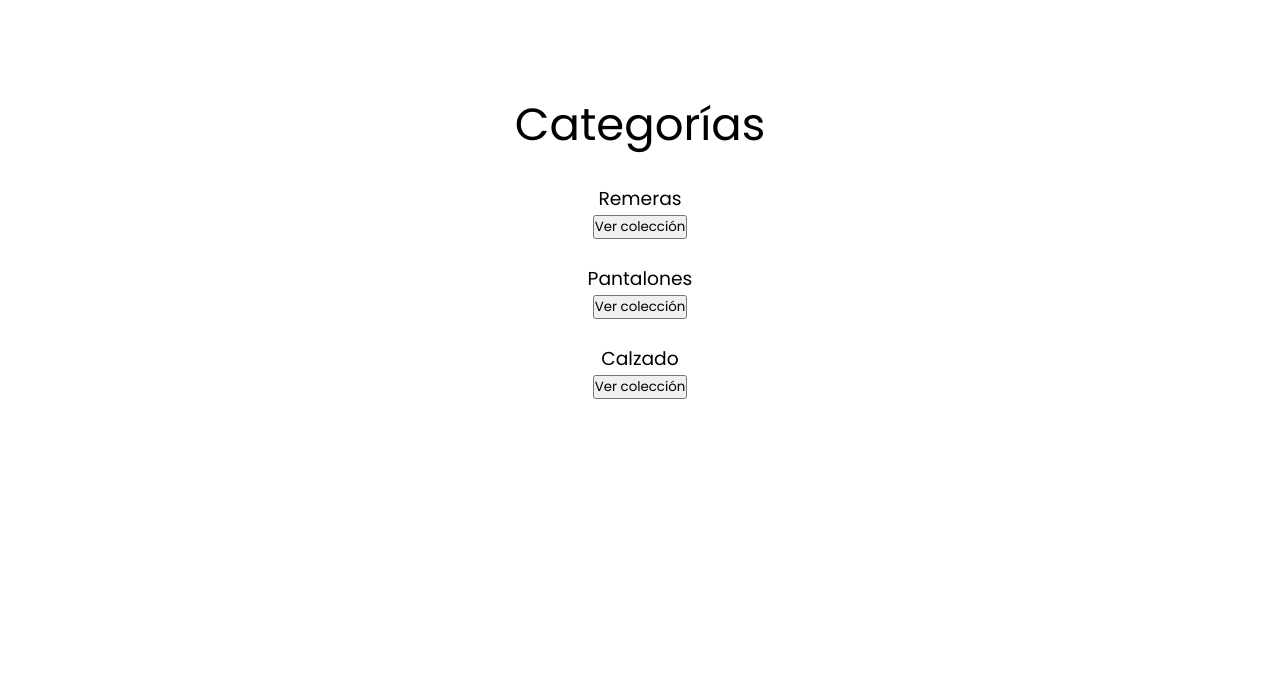
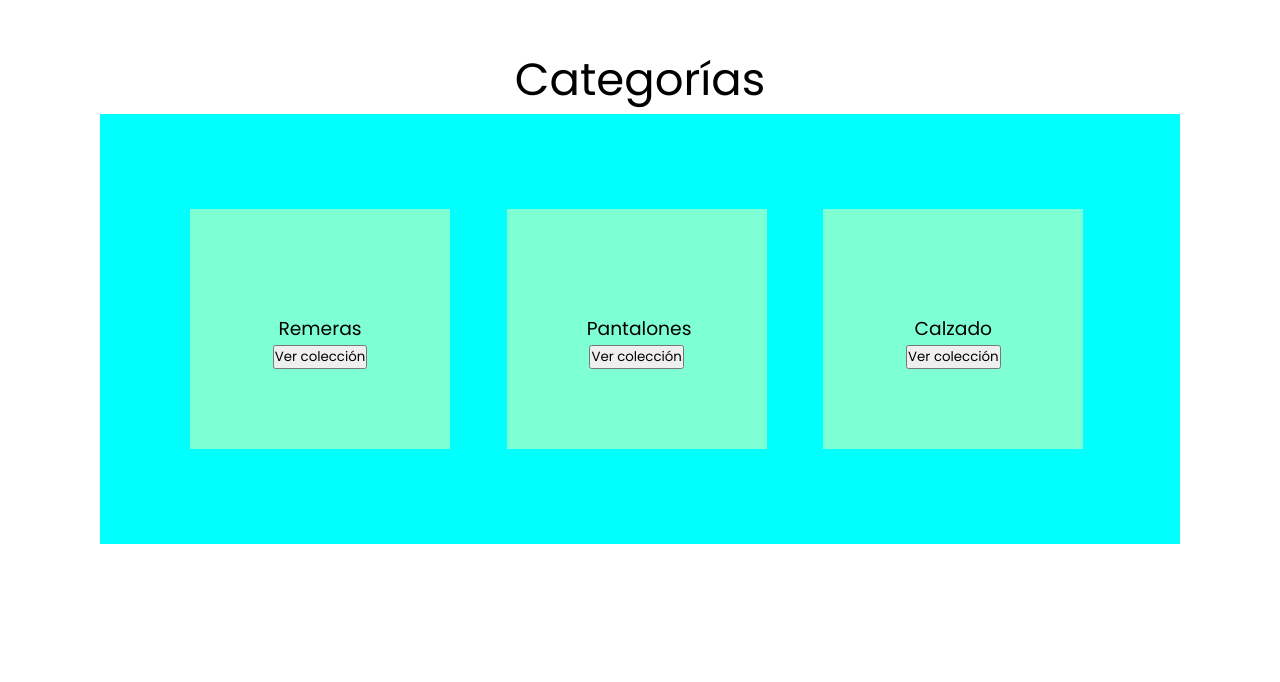
Before and after one commit to felipelozada1/Proyecto1-utn_2024, a plain HTML site: page index.html in a window 1280 px wide. Shown: the part 958-1640 px from the top of the page. Drawn offline with Linux system fonts and the light colour scheme.

Commit message:
upload: article tag and add styles in section categories

```diff
--- a/index.html
+++ b/index.html
@@ -55,8 +55,8 @@
 
         <!--Sección_2_Categories-->
         <section id="categories">
-
             <h2>Categorías</h2>
+            <article class="categories-cards">
                 <div class="container-grid-categories">
                     <div class="card">
                         <div class="container-img-categories">
@@ -86,6 +86,7 @@
                         <button>Ver colección</button>
                     </div>
                 </div>
+            </article>
         </section>
 
         <!--Sección_3_Products-container-cards-->
--- a/styles/style.css
+++ b/styles/style.css
@@ -8,13 +8,13 @@
 
 
 :root {
-    --primary-color: var();
-    --secondary-color: var();
+    --primary-color: rgb(216, 216, 216);
+    --secondary-color: whitesmoke;
 
 }
 
 header {
-    background-color: rgb(216, 216, 216);
+    background-color: var(--primary-color);
     padding: 20px;
     display: flex;
     align-items: center;
@@ -23,7 +23,7 @@ header {
 
 header nav ul {
     display: flex;
-    gap: 10px;
+    gap: 50px;
     list-style: none;
 }
 
@@ -33,7 +33,7 @@ header nav ul li a {
 }
 
 header nav ul li a:hover {
-    color: whitesmoke;
+    color: var(--secondary-color)
 }
 
 header img {
@@ -41,7 +41,7 @@ header img {
 }
 
 section {
-    padding: 45px;
+    padding: 30px;
     min-height: 100vh;
 }
 
@@ -49,7 +49,6 @@ section {
     display: flex;
     flex-direction: column;
     justify-content: center;
-    background-color: white;
     background-image: url(/assets/123.jpg);
     background-repeat: no-repeat;
     background-position: right;
@@ -73,16 +72,25 @@ section {
     font-weight: normal;
 }
 
-#categories {
+#categories h2 {
     text-align: center;
-
-}
-
-#categories h2 {
     font-size: 45px;
 }
 
-#categories .cards {
-    gap: 10px;
-    padding: 20px;
+.categories-cards {
+    max-width: 900px;
+    background-color: aqua;
+    margin: auto;
+    padding: 90px;
+    display: grid;
+    grid-template-columns: repeat(3, 1fr);
+    gap: 50px;
 }
+
+.container-grid-categories {
+    width: 100px;
+    margin: 5px 0;
+    padding: 80px;
+    text-align: center;
+    background-color: aquamarine;
+}
```
Lines whose indentation alone changed are shown as unchanged.
